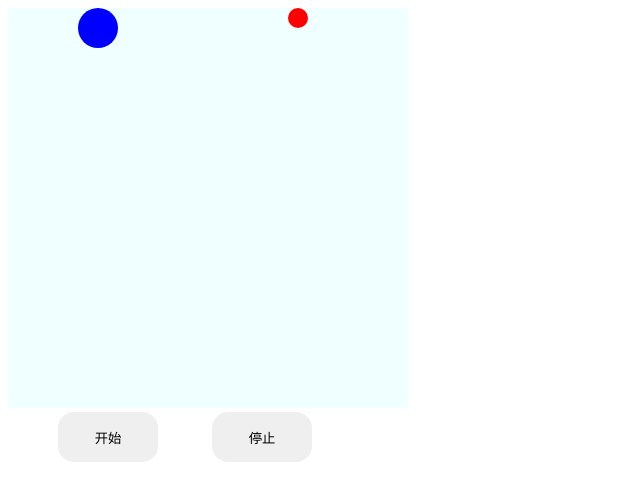
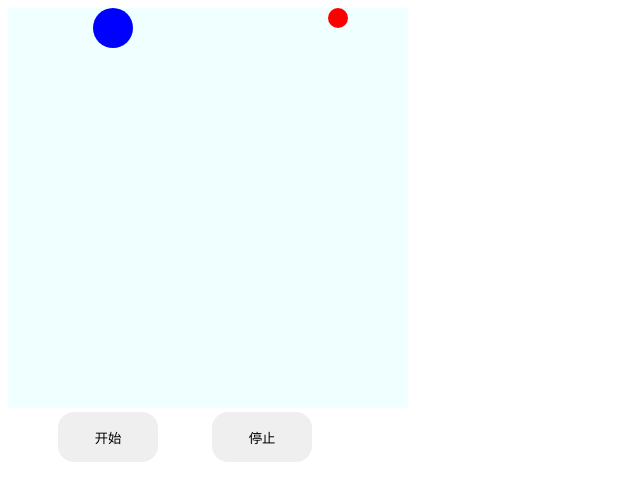
Before and after one commit to yuanmanrong/canvas, a website built with webpack: page index.html in a window 1280 px wide. Both pictures are taken after a click on the button "开始". Shown: the whole page, without its empty margins (0-640 px from the left). Built offline with nearby package versions, Linux system fonts and the light colour scheme.

Commit message:
feat: 尝试使用webpack配置打包

```diff
--- /dev/null
+++ b/ball.js
@@ -0,0 +1,67 @@
+export class Ball {
+  constructor(ctx, options = {}) {
+    this.ctx = ctx;
+    this.options = Object.assign(
+      {
+        startX: 100, // x坐标
+        speed: 2, // 移动速度
+        direction: true, // 小球初始方向，true向左，false向右
+        color: "red", // 小球颜色
+        radius: 10, // 小球半径
+      },
+      options
+    );
+    this.startX = this.options.startX;
+    this.speed = this.options.speed;
+    this.direction = this.options.direction;
+    this.color = this.options.color;
+    this.radius = this.options.radius;
+    this.flag = false; // 小球碰壁标记
+  }
+  //初始化小球
+  initBall() {
+    this.clear();
+    this.ctx.beginPath(); //开始绘制
+    this.ctx.arc(this.startX, this.radius, this.radius, 0, 2 * Math.PI); //画圆,前两个参数是圆的中心坐标
+    this.ctx.fillStyle = this.color; //填充颜色
+    this.ctx.closePath(); //结束绘制
+    this.ctx.fill(); //填充
+  }
+  //清除小球，小球一周的正方形
+  clear() {
+    this.ctx.clearRect(
+      this.startX - this.radius,
+      0,
+      this.radius * 2,
+      this.radius * 2
+    );
+  }
+  //小球运动，控制碰壁
+  run() {
+    switch (this.direction) {
+      case true:
+        if (this.startX >= this.radius) {  // 向左，一直没碰壁就减少坐标，否则换方向
+          this.clear();
+          this.startX = this.startX - this.speed;
+          this.initBall();
+        } else {
+          this.direction = !this.direction;
+        }
+        break;
+      case false:
+        if (this.startX <= 400 - this.radius) { // 向右，一直没碰壁就增加坐标，否则换方向
+          this.clear();
+          this.startX = this.startX + this.speed;
+          this.initBall();
+        } else {
+          this.direction = !this.direction;
+        }
+        break;
+    }
+  }
+}
+export function initCanvas(ctx, opt) {
+  let ball = new Ball(ctx, opt);
+  ball.initBall();
+  return ball;
+}
--- a/index.html
+++ b/index.html
@@ -5,103 +5,8 @@
     <meta http-equiv="X-UA-Compatible" content="IE=edge" />
     <meta name="viewport" content="width=device-width, initial-scale=1.0" />
     <title>小球碰撞</title>
-    <style>
-      .btn {
-        width: 100px;
-        height: 50px;
-        margin-left: 50px;
-        border: none;
-        border-radius: 16px;
-      }
-    </style>
   </head>
   <body>
-    <div>
-      <canvas
-        id="canvas"
-        width="400px"
-        height="400px"
-        style="background-color: azure"
-      ></canvas>
-
-      <div>
-        <button class="btn start">开始</button>
-        <button class="btn end">停止</button>
-      </div>
-    </div>
-  </body>
-  <script src="./src/index.js"></script>
-  <script>
-    //按钮
-    let start = document.querySelector(".start");
-    let end = document.querySelector(".end");
-
-    //获取画布
-    let canvas = document.getElementById("canvas");
-    let ctx = canvas.getContext("2d");
-
-    //实例化两个球
-    let b1 = initCanvas(ctx, {
-      startX: 100,
-      speed: 2,
-      direction: true,
-      color: "blue",
-      radius: 20,
-    });
-    let b2 = initCanvas(ctx, {
-      startX: 300,
-      color: "red",
-    });
-
-    //使用requestAnimationFrame进行渲染
-    function animate() {
-      let b1Position = b1.startX;
-      let b2Position = b2.startX;
-      if (
-        b2Position > b1Position - b1.radius &&
-        b2Position < b1Position + b1.radius
-      ) {
-        b1.direction = !b1.direction;
-        b2.direction = !b2.direction;
-      }
-      b2.run();
-      b1.run();
-      stop = requestAnimationFrame(animate);
-    }
-
-    //按钮的点击事件
-    start.addEventListener("click", function (e) {
-      console.log("kaihsi");
-      cancelAnimationFrame(stop);
-      animate();
-    });
-    end.addEventListener("click", function () {
-      console.log("jieshu");
-      cancelAnimationFrame(stop);
-    });
-  </script>
-
-  <!-- <script>
-    //canvas实现手写笔功能
-    let canvas = document.getElementById("canvas");
-    let context = canvas.getContext("2d");
-
-    context.linewidth = 10; // 画笔宽度
-    context.strokeStyle = "blue"; // 画笔颜色
-
-    canvas.onmousedown = function (e) {
-      context.beginPath(); // 开始路径
-      context.moveTo(e.pageX, e.pageY);
-      canvas.onmousemove = function (e) {
-        context.lineTo(e.pageX, e.pageY);
-        context.stroke(); // 绘制已经定义的路径
-      };
-      canvas.onmouseup = function (e) {
-        context.closePath();
-        canvas.onmousemove = function () {
-          return;
-        };
-      };
-    };
-  </script> -->
+  <div id="app"></div>
+  <script src="./main.js"></script>
 </html>
--- /dev/null
+++ b/main.js
@@ -0,0 +1,67 @@
+import './style.css'
+import {Ball, initCanvas} from "./ball.js"
+
+document.querySelector("#app").innerHTML= `<div>
+<canvas
+  id="canvas"
+  width="400px"
+  height="400px"
+  style="background-color: azure"
+></canvas>
+
+<div>
+  <button class="btn start">开始</button>
+  <button class="btn end">停止</button>
+</div>
+</div>`
+
+ //获取开始结束按钮
+ let start = document.querySelector(".start");
+ let end = document.querySelector(".end");
+
+ //获取画布
+ let canvas = document.getElementById("canvas");
+ let ctx = canvas.getContext("2d");
+
+ //实例化两个球
+ let b1 = initCanvas(ctx, {
+   startX: 100,
+   speed: 1,
+   //direction: true,
+   color: "blue",
+   radius: 20,
+ });
+ let b2 = initCanvas(ctx, {
+   startX: 300,
+   color: "red",
+   speed: 6,
+ });
+
+ //使用requestAnimationFrame进行渲染
+ function animate() {
+   let b1Position = b1.startX;
+   let b2Position = b2.startX;
+
+ // 以b1小球的边坐标,判断是否在b2小球的坐标范围内，若在范围内，则两球碰撞，换方向
+   if (
+     b2Position + b2.radius  >= b1Position - b1.radius &&
+     b2Position - b2.radius <= b1Position + b1.radius
+   ) {
+     b1.direction = !b1.direction;
+     b2.direction = !b2.direction;
+   }
+   b2.run();
+   b1.run();
+   stop = requestAnimationFrame(animate);
+ }
+
+ //按钮的点击事件
+ start.addEventListener("click", function (e) {
+   console.log("kaihsi");
+   cancelAnimationFrame(stop); // 这里要取消，不然点击事件后会越来越快
+   animate();
+ });
+ end.addEventListener("click", function () {
+   console.log("jieshu");
+   cancelAnimationFrame(stop);
+ });
--- a/src/index.js
+++ b/noWebpack/index.js
@@ -3,11 +3,11 @@
     this.ctx = ctx;
     this.options = Object.assign(
       {
-        startX: 100, //x坐标
-        speed: 2, //移动速度
-        direction: true, //小球初始方向，true向右，false向左
-        color: "red", //小球颜色
-        radius: 10, //小球半径
+        startX: 100, // x坐标
+        speed: 2, // 移动速度
+        direction: true, // 小球初始方向，true向左，false向右
+        color: "red", // 小球颜色
+        radius: 10, // 小球半径
       },
       options
     );
@@ -16,6 +16,7 @@
     this.direction = this.options.direction;
     this.color = this.options.color;
     this.radius = this.options.radius;
+    this.flag = false; // 小球碰壁标记
   }
   //初始化小球
   initBall() {
@@ -26,7 +27,7 @@
     this.ctx.closePath(); //结束绘制
     this.ctx.fill(); //填充
   }
-  //清除小球
+  //清除小球，小球一周的正方形
   clear() {
     this.ctx.clearRect(
       this.startX - this.radius,
@@ -35,11 +36,11 @@
       this.radius * 2
     );
   }
-  //小球运动
+  //小球运动，控制碰壁
   run() {
     switch (this.direction) {
       case true:
-        if (this.startX >= this.radius) {
+        if (this.startX >= this.radius) {  // 向左，一直没碰壁就减少坐标，否则换方向
           this.clear();
           this.startX = this.startX - this.speed;
           this.initBall();
@@ -48,7 +49,7 @@
         }
         break;
       case false:
-        if (this.startX <= 400 - this.radius) {
+        if (this.startX <= 400 - this.radius) { // 向右，一直没碰壁就增加坐标，否则换方向
           this.clear();
           this.startX = this.startX + this.speed;
           this.initBall();
--- /dev/null
+++ b/style.css
@@ -0,0 +1,7 @@
+.btn {
+    width: 100px;
+    height: 50px;
+    margin-left: 50px;
+    border: none;
+    border-radius: 16px;
+  }
--- /dev/null
+++ b/webpack.config.js
@@ -0,0 +1,36 @@
+const path = require("path")
+const HtmlWebpackPlugin = require("html-webpack-plugin")
+
+module.exports = {
+    entry: './main.js',
+    output: {
+      filename: '[name].bundle.js',
+      path: path.resolve(__dirname, "dist"),
+    },
+    plugins:[
+      new HtmlWebpackPlugin({
+      title: "小球碰撞"
+      })
+    ],
+    module: {
+      rules: [
+        {
+          test: /\.m?js$/,
+          exclude: /(node_modules|bower_components)/,
+          use: {
+            loader: "babel-loader",
+            options: {
+              presets: ["@babel/preset-env"]
+            }
+          }
+        },
+        {
+          test: /\.css$/i,
+          use: ["style-loader","css-loader"]
+
+        }
+      ]
+    }
+
+
+}
```
Also changed, not shown: noWebpack/index.html (added, +115 -0 lines), package.json (+12 -4 lines), README.md, dist/index.html (added), dist/main.bundle.js (added), 1 other file.
